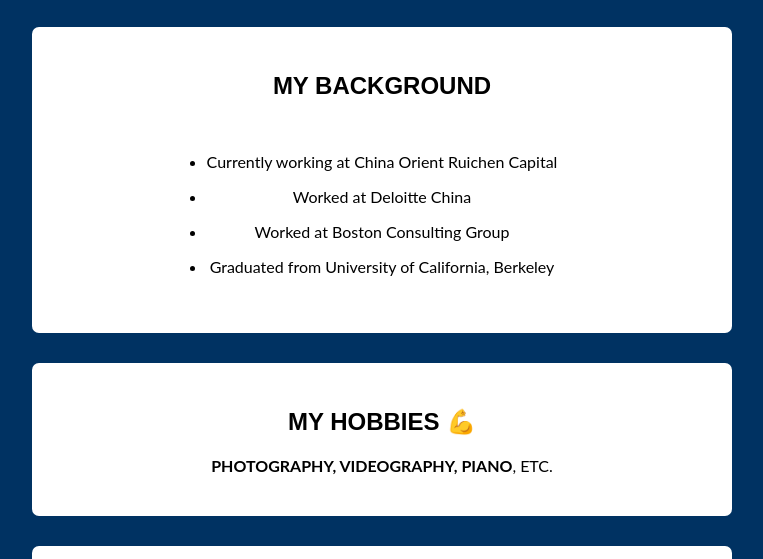
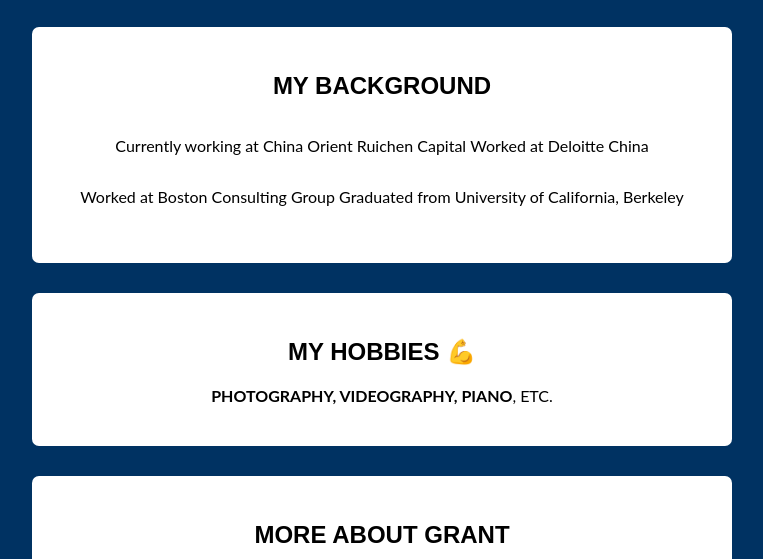
Before and after one commit to grantye/profile, a plain HTML site: page index.html in a window 1280 px wide. Shown: the part 1289-1848 px from the top of the page, without its empty margins (258-1021 px from the left). Drawn offline with Linux system fonts and the light colour scheme.

Commit message:
my profile page

```diff
--- a/index.html
+++ b/index.html
@@ -19,6 +19,7 @@
     <div class="container-white">
       <h2>MY CODING SKILLS</h2>
       <p>But I am no hacker 🚫🐱‍💻</p>
+
       <ul class=inline-list>
          <li class= "card-skills">
           <img id="ruby" src="images/ruby.png" class="ruby-space"alt="This picure has been kidnapped by the aliens 👽🛸">
@@ -37,6 +38,7 @@
            <p id="css-word" class="title-justify">CSS</p>
         </li>
       </ul>
+
     </div>
 
     <div class="container-white">
@@ -47,7 +49,7 @@
     <div class="container-white">
       <h2>MY BACKGROUND</h2>
 
-       <ul class="inline-list">
+       <ul class="inline-word">
         <li>
           <p>Currently working at China Orient Ruichen Capital</p>
         </li>
```
